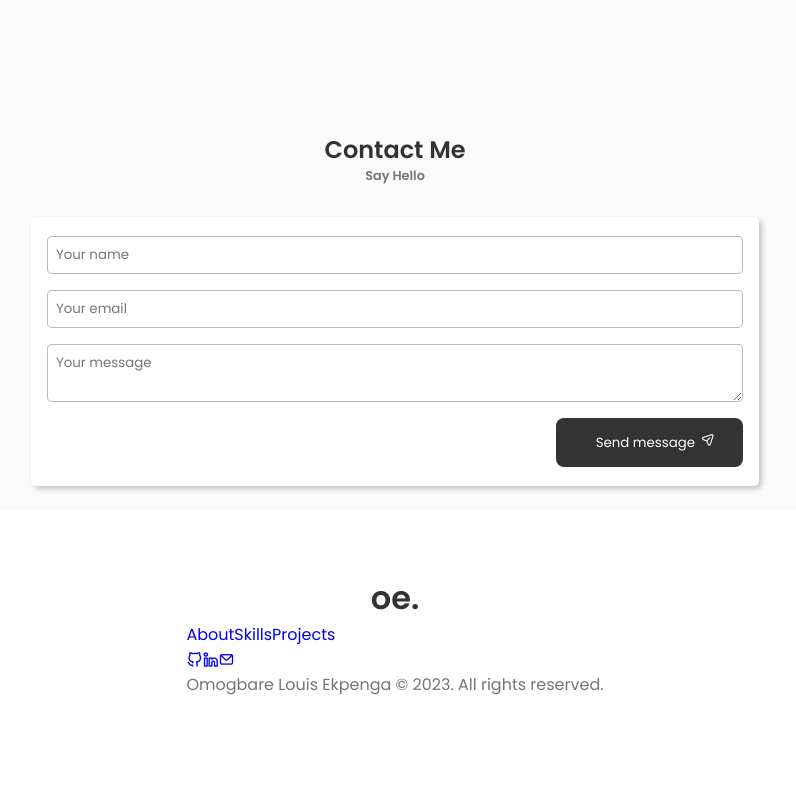
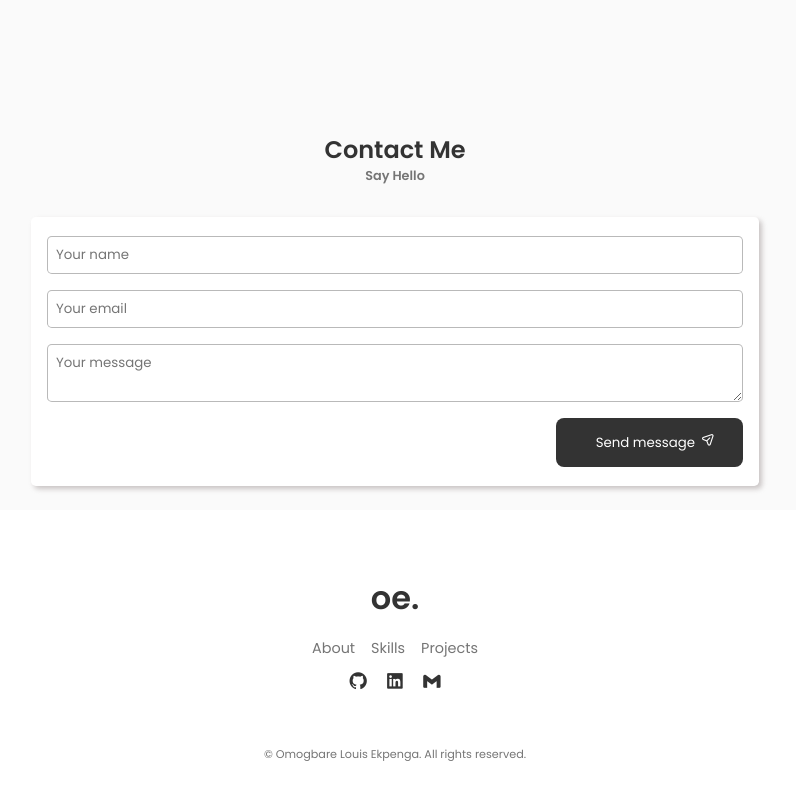
Before and after one commit to Ekpenga9000/portfolio-website, a React (Vite) app: page / in a window 1280 px wide. Shown: the part 2904-3704 px from the top of the page, without its empty margins (245-1041 px from the left). Built offline with nearby package versions, Linux system fonts and the light colour scheme.

Commit message:
Stylefooter component

```diff
--- a/src/components/footer/Footer.jsx
+++ b/src/components/footer/Footer.jsx
@@ -6,30 +6,38 @@ const Footer = () => {
   return (
     <footer className="footer">
       <div className="footer__container container">
-        <a href="#home" className="footer__logo">oe.</a>
+        <a href="#home" className="footer__logo">
+          oe.
+        </a>
         <div className="footer__div">
-          <a href="#about" className="footer__link">About</a>
-          <a href="#skills" className="footer__link">Skills</a>
-          <a href="#projects" className="footer__link">Projects</a>
+          <a href="#about" className="footer__link">
+            About
+          </a>
+          <a href="#skills" className="footer__link">
+            Skills
+          </a>
+          <a href="#projects" className="footer__link">
+            Projects
+          </a>
         </div>
         <div className="footer__div">
           <a href="https://github.com/Ekpenga9000" className="footer__icon">
-            <i className="uil uil-github-alt"></i>
+            <i className="bx bxl-github"></i>
           </a>
 
           <a
             href="https://www.linkedin.com/in/omogbareekpenga/"
             className="footer__icon"
           >
-            <i className="uil uil-linkedin-alt"></i>
+            <i className="bx bxl-linkedin-square"></i>
           </a>
 
           <a href="mailto:ekpenga9000@gmail.com" className="footer__icon">
-          <i className="uil uil-envelope"></i>
+            <i className="bx bxl-gmail"></i>
           </a>
         </div>
         <p className="footer__copyright">
-          Omogbare Louis Ekpenga &copy; 2023. All rights reserved.
+        &copy; Omogbare Louis Ekpenga. All rights reserved.
         </p>
       </div>
     </footer>
--- a/src/components/footer/Footer.scss
+++ b/src/components/footer/Footer.scss
@@ -21,8 +21,30 @@
         cursor: pointer;
         font-size: 2rem;
         transition: .3s;
+        margin-bottom: 1rem;
         &:hover{
             color: $title-color--dark;
         }
     }
+    &__div{
+        display: flex;
+        justify-content: center;
+        align-items: center;
+        gap: 1rem;
+        margin-bottom: 0.5rem;
+    }
+    &__link{
+        font-size: 0.9rem;
+        color: $text-color;
+        cursor: pointer;
+    }
+    &__icon{
+        cursor: pointer;
+        color: $title-color;
+        font-size: 1.3rem;
+    }
+    &__copyright{
+        margin-top: 3rem;
+        font-size: 0.7rem;
+    }
 }
```
